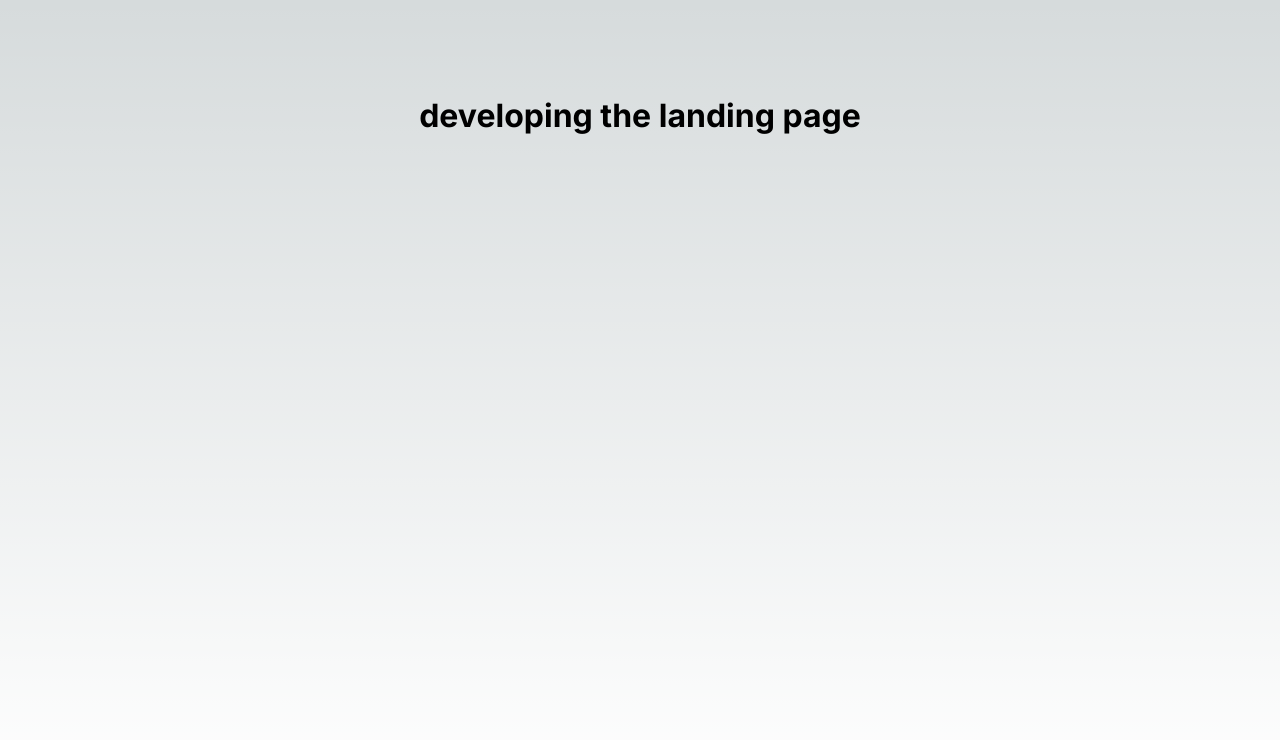
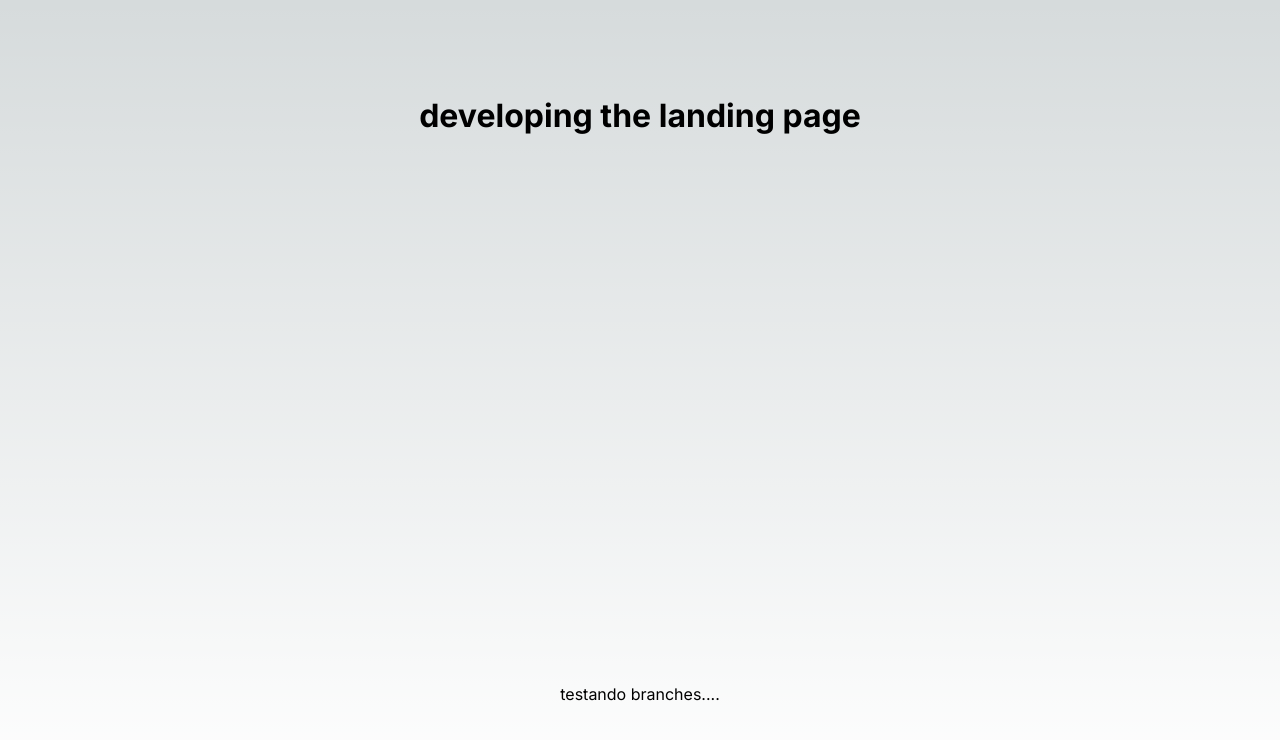
Before and after one commit to brunogabado/WeatherApp, a Next.js app: page / in a window 1280 px wide. Shown: the top 740 px of the page. Built offline with nearby package versions, Linux system fonts and the light colour scheme.

Commit message:
testando branch

```diff
--- a/app/page.tsx
+++ b/app/page.tsx
@@ -5,6 +5,7 @@ export default function Home() {
   return (
     <main className={styles.main}>
 <h1>developing the landing page</h1>
+<p>testando branches....</p>
     </main>
   )
 }
```
